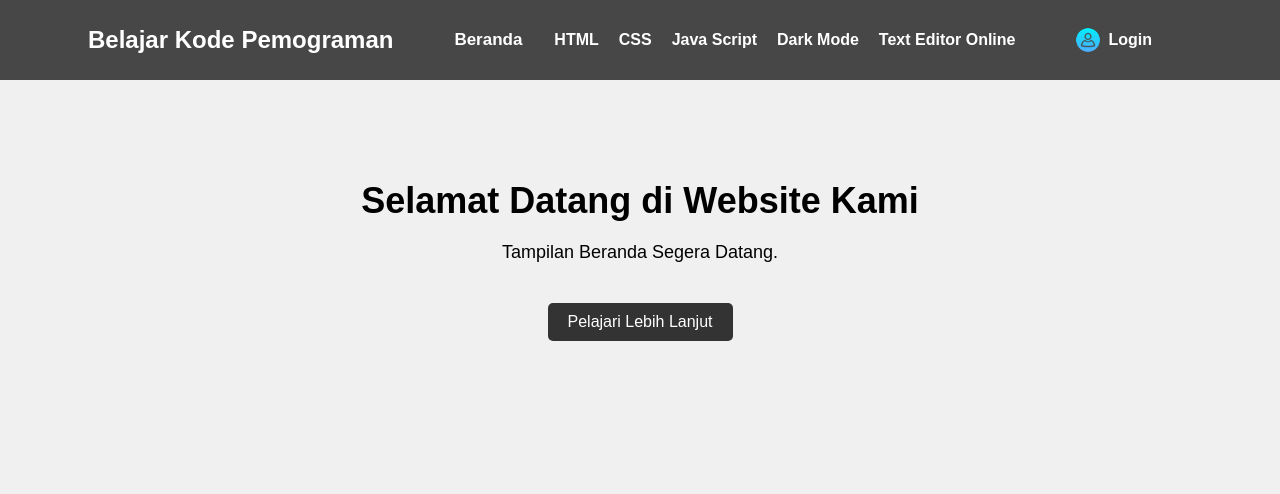
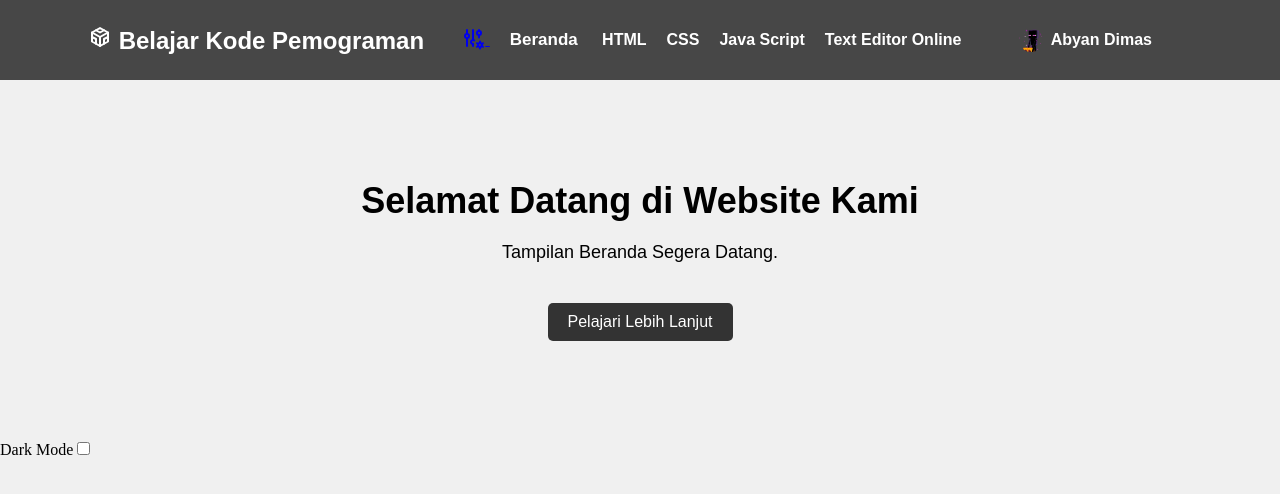
Before and after one commit to ImZetaa/TextEditor-Online, a plain HTML site: page index.html in a window 1280 px wide. Drawn offline with Linux system fonts and the light colour scheme.

Commit message:
Add files via upload

```diff
--- a/index.html
+++ b/index.html
@@ -8,10 +8,39 @@
   <div class="header">
     <div class="container">
       <div class="logo">
-        <h1>Belajar Kode Pemograman</h1>
+        <h1> <svg xmlns="http://www.w3.org/2000/svg" class="icon icon-tabler icon-tabler-brand-codesandbox" width="24" height="24" viewBox="0 0 24 24" stroke-width="2" stroke="currentColor" fill="none" stroke-linecap="round" stroke-linejoin="round">
+          <path stroke="none" d="M0 0h24v24H0z" fill="none"></path>
+          <path d="M20 7.5v9l-4 2.25l-4 2.25l-4 -2.25l-4 -2.25v-9l4 -2.25l4 -2.25l4 2.25z"></path>
+          <path d="M12 12l4 -2.25l4 -2.25"></path>
+          <path d="M12 12l0 9"></path>
+          <path d="M12 12l-4 -2.25l-4 -2.25"></path>
+          <path d="M20 12l-4 2v4.75"></path>
+          <path d="M4 12l4 2l0 4.75"></path>
+          <path d="M8 5.25l4 2.25l4 -2.25"></path>
+       </svg> Belajar Kode Pemograman</h1>
+
       </div>
       <div class="menu-toggle">
         <a href="https://imzetaa.github.io/TextEditor-Online/">
+          <svg xmlns="http://www.w3.org/2000/svg" class="icon icon-tabler icon-tabler-adjustments-cog" width="24" height="24" viewBox="0 0 24 24" stroke-width="2" stroke="currentColor" fill="none" stroke-linecap="round" stroke-linejoin="round"style=" vertical-align: -5px; >
+            <path stroke="none" d="M0 0h24v24H0z" fill="none"></path>
+            <path d="M4 10a2 2 0 1 0 4 0a2 2 0 0 0 -4 0"></path>
+            <path d="M6 4v4"></path>
+            <path d="M6 12v8"></path>
+            <path d="M13.199 14.399a2 2 0 1 0 -1.199 3.601"></path>
+            <path d="M12 4v10"></path>
+            <path d="M12 18v2"></path>
+            <path d="M16 7a2 2 0 1 0 4 0a2 2 0 0 0 -4 0"></path>
+            <path d="M18 4v1"></path>
+            <path d="M18 9v2.5"></path>
+            <path d="M19.001 19m-2 0a2 2 0 1 0 4 0a2 2 0 1 0 -4 0"></path>
+            <path d="M19.001 15.5v1.5"></path>
+            <path d="M19.001 21v1.5"></path>
+            <path d="M22.032 17.25l-1.299 .75"></path>
+            <path d="M17.27 20l-1.3 .75"></path>
+            <path d="M15.97 17.25l1.3 .75"></path>
+            <path d="M20.733 20l1.3 .75"></path>
+         </svg>
         <button id="home-button">Beranda</button>
       </div>
       <div class="menu">
@@ -19,14 +48,13 @@
             <li><a href="https://imzetaa.github.io/TextEditor-Online/HTML/index.html">HTML</a></li>
             <li><a href="https://imzetaa.github.io/TextEditor-Online/CSS/index.html">CSS</a></li>
             <li><a href="https://imzetaa.github.io/TextEditor-Online/JS/index.html">Java Script</a></li>
-            <li><a href="#" onclick="toggleDarkMode()">Dark Mode</a></li>
             <li><a href="https://imzetaa.github.io/TextEditor-Online/Text-Editor/index.html">Text Editor Online</a></li>
         </ul>
       </div>
       <div class="login">
         <a href="https://imzetaa.github.io/TextEditor-Online/login/index.html">
-            <img src="login-icon.png" alt="Login">
-          <span class="username">Login</span>
+            <img src="enderman.gif" alt="Login">
+          <span class="username">Abyan Dimas</span>
         </a>
       </div>
     </div>
@@ -38,5 +66,11 @@
         <a href="#" class="cta-button">Pelajari Lebih Lanjut</a>
     </section>
 </main>
+<div class="dark-mode-switch">
+  <span class="darkuser">Dark Mode</span>
+  <input type="checkbox" id="dark-mode-toggle">
+  <label for="dark-mode-toggle"></label>
+</div>
+<script src="script.js"></script>
 </body>
 </html>
```
Also changed, not shown: enderman.gif (added).
